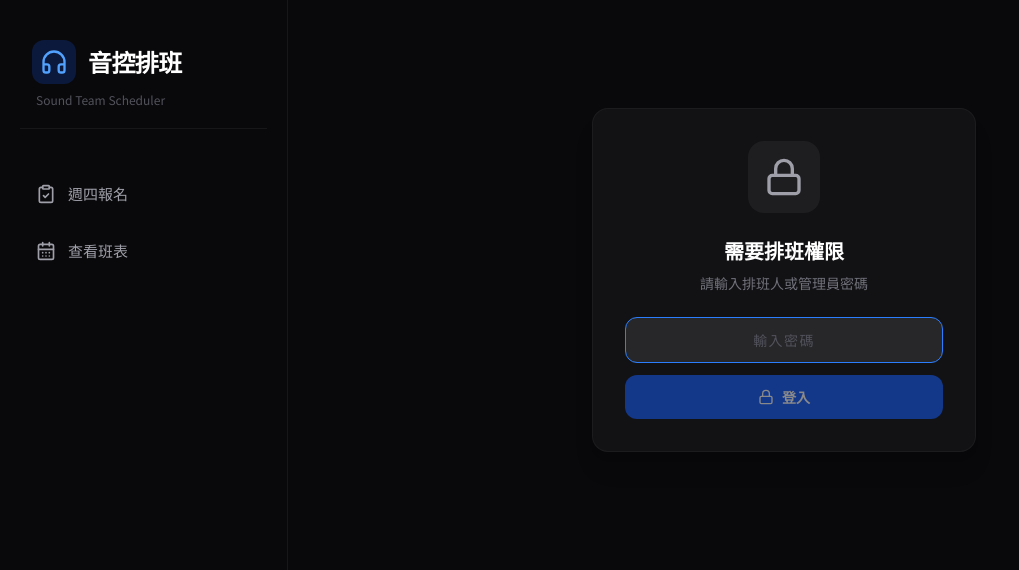
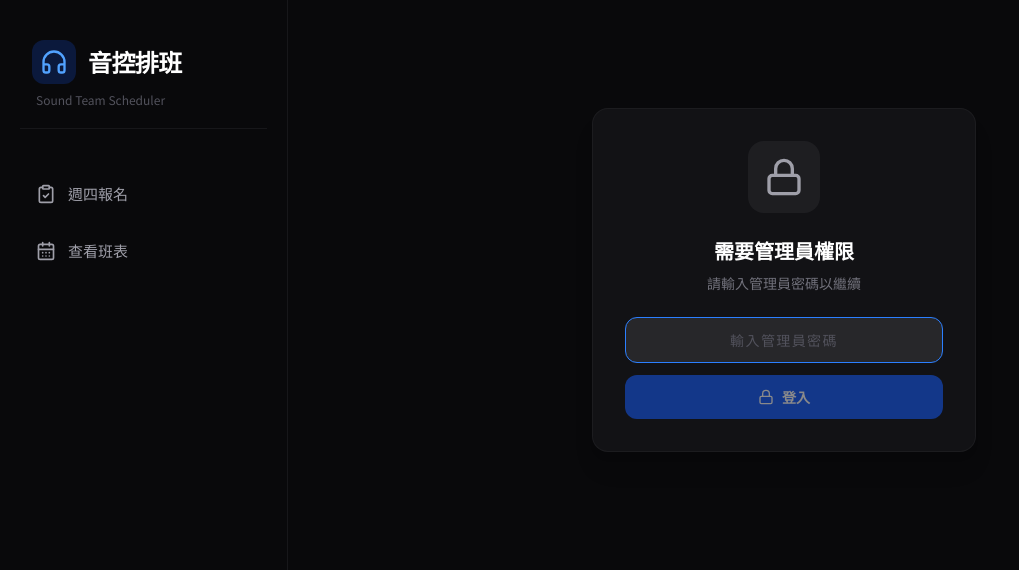
Before and after one commit to Joshua9705/sound-scheduler, a Next.js app: page /generate in a window 1280 px wide. Shown: the top 570 px of the page, without its empty margins (0-1019 px from the left). Built offline with nearby package versions, Linux system fonts and the light colour scheme.

Commit message:
fix: scheduler role cannot generate/delete schedules (admin only)

```diff
--- a/src/app/generate/page.tsx
+++ b/src/app/generate/page.tsx
@@ -2,7 +2,7 @@
 
 import { useState } from "react";
 import { CalendarPlus, Loader2, AlertTriangle, CheckCircle2 } from "lucide-react";
-import SchedulerGuard from "@/components/SchedulerGuard";
+import AdminGuard from "@/components/AdminGuard";
 
 export default function GeneratePage() {
   const currentYear = new Date().getFullYear();
@@ -55,7 +55,7 @@ export default function GeneratePage() {
   }
 
   return (
-    <SchedulerGuard>
+    <AdminGuard>
     <div className="space-y-8 animate-in fade-in duration-500">
       <header>
         <h2 className="text-3xl font-bold tracking-tight">產出季度班表</h2>
@@ -167,6 +167,6 @@ export default function GeneratePage() {
         </div>
       )}
     </div>
-    </SchedulerGuard>
+    </AdminGuard>
   );
 }
--- a/src/components/Sidebar.tsx
+++ b/src/components/Sidebar.tsx
@@ -22,7 +22,7 @@ const allMenuItems = [
   { name: "儀表板", href: "/", icon: LayoutDashboard, minRole: "admin" as const },
   { name: "人員管理", href: "/members", icon: Users, minRole: "admin" as const },
   { name: "週四報名", href: "/thursday", icon: ClipboardCheck, minRole: "visitor" as const },
-  { name: "產出班表", href: "/generate", icon: CalendarPlus, minRole: "scheduler" as const },
+  { name: "產出班表", href: "/generate", icon: CalendarPlus, minRole: "admin" as const },
   { name: "查看班表", href: "/schedule", icon: CalendarDays, minRole: "visitor" as const },
 ];
 
```
